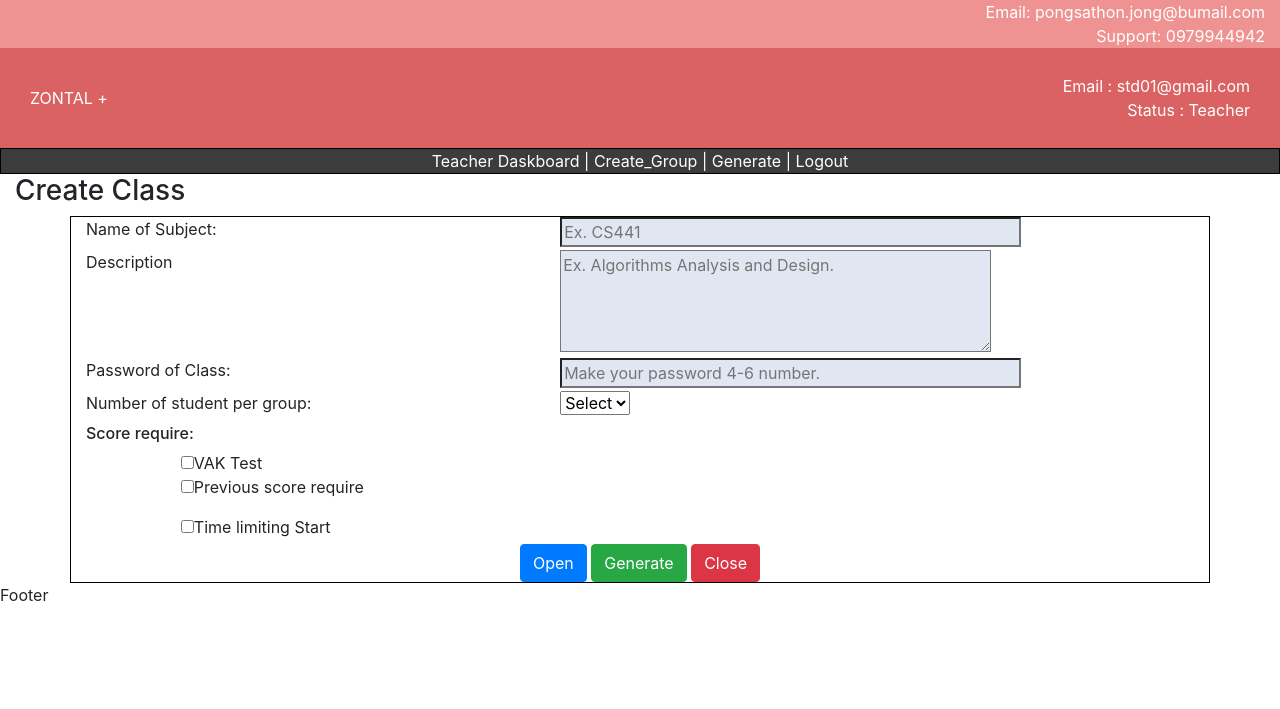
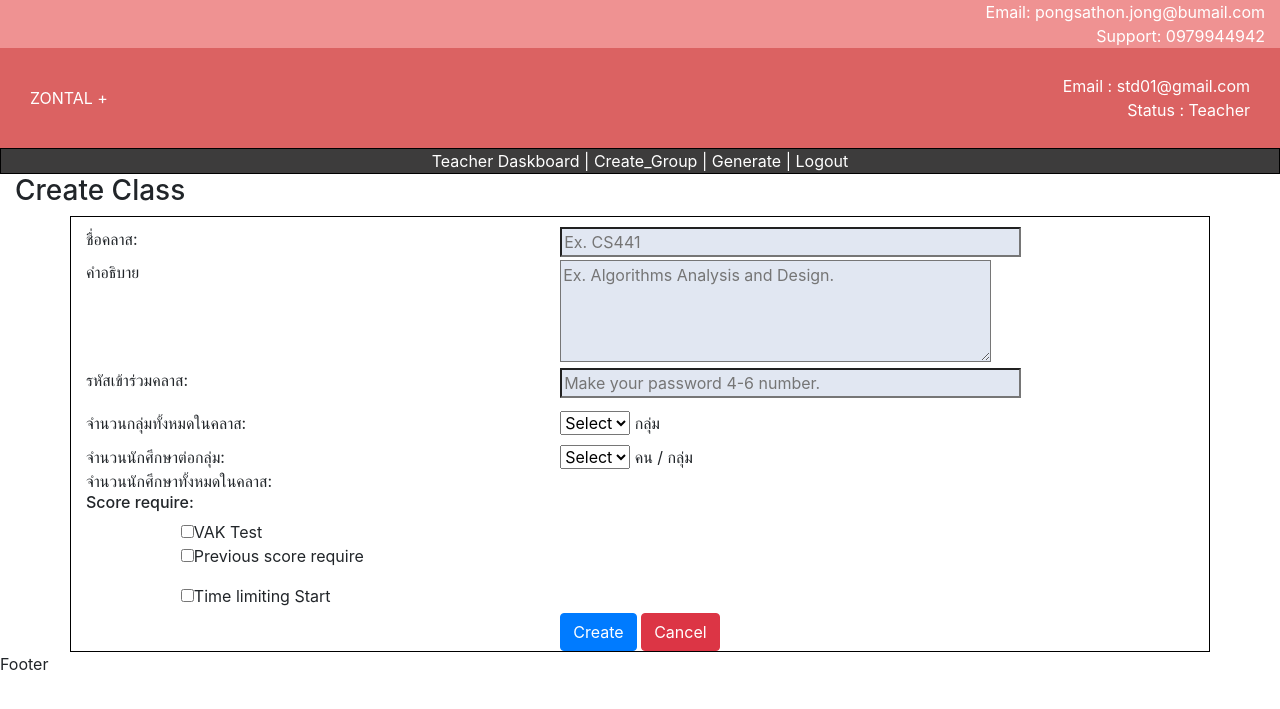
Before and after one commit to SubAlgo/zontal, a PHP site: page /zontal/group_setting.php in a window 1280 px wide. Shown: the top 709 px of the page. Run offline with PHP 8.4, Linux system fonts and the light colour scheme; a user stored in the database is signed in.

Commit message:
change interface create class (Add: nGroup, LimitStd)

```diff
--- a/group_setting.php
+++ b/group_setting.php
@@ -30,13 +30,7 @@
 
 
     ?>
-    <!--
 
-    <script src="https://stackpath.bootstrapcdn.com/bootstrap/4.1.3/js/bootstrap.min.js" integrity="sha384-ChfqqxuZUCnJSK3+MXmPNIyE6ZbWh2IMqE241rYiqJxyMiZ6OW/JmZQ5stwEULTy" crossorigin="anonymous"></script>
-    <script src="https://code.jquery.com/jquery-3.3.1.slim.min.js" integrity="sha384-q8i/X+965DzO0rT7abK41JStQIAqVgRVzpbzo5smXKp4YfRvH+8abtTE1Pi6jizo" crossorigin="anonymous"></script>
-    <script src="https://cdnjs.cloudflare.com/ajax/libs/popper.js/1.14.3/umd/popper.min.js" integrity="sha384-ZMP7rVo3mIykV+2+9J3UJ46jBk0WLaUAdn689aCwoqbBJiSnjAK/l8WvCWPIPm49" crossorigin="anonymous"></script>
-    <link rel="stylesheet" href="https://stackpath.bootstrapcdn.com/bootstrap/4.1.3/css/bootstrap.min.css" integrity="sha384-MCw98/SFnGE8fJT3GXwEOngsV7Zt27NXFoaoApmYm81iuXoPkFOJwJ8ERdknLPMO" crossorigin="anonymous">
-    -->
     <title>Create Class</title>
 </head>
 <style>
@@ -53,11 +47,11 @@
         <h3>Create Class</h3>
 
         <div class="container" style="border: 1px solid black">
-            <form action="" id="create_class" method="get">
+            <form action="" id="create_class" method="get" style="margin-top:10px;">
                 <input type="hidden" id="teacher" value="<?php echo("{$_SESSION['email']}"); ?>">
 
                 <div class="text-center1 row">
-                    <div class="col-md-5">Name of Subject: </div>
+                    <div class="col-md-5">ชื่อคลาส: </div>
                     <div class="col-md-7">
                         <input type="text" size="40" id="subject" name="subject" placeholder="Ex. CS441">
                     </div>
@@ -65,7 +59,7 @@
                 </div>
 
                 <div class="text-center1 row">
-                    <div class="col-md-5">Description</div>
+                    <div class="col-md-5">คำอธิบาย</div>
                     <div class="col-md-7">
                         <textarea rows="4" cols="40" id="description" name="description" form="create_class" placeholder="Ex. Algorithms Analysis and Design."></textarea>
                     </div>
@@ -73,17 +67,45 @@
                 </div>
 
                 <div class="text-center1 row">
-                    <div class="col-md-5">Password of Class:</div>
+                    <div class="col-md-5">รหัสเข้าร่วมคลาส:</div>
                     <div class="col-md-7">
                         <input type="text" size="40" id="password" name="password" placeholder="Make your password 4-6 number.">
                     </div>
                     <hr>
                 </div>
 
-                <div class="row">
-                    <div class="col-md-5">Number of student per group:</div>
+                <div class="row" style="margin-top:10px;">
+                    <div class="col-md-5">
+                        <span>จำนวนกลุ่มทั้งหมดในคลาส:</span>
+                    </div>
                     <div class="col-md-7">
-                        <select name="std_limit" id="std_limit">
+                        <select name="nGroup" id="nGroup">
+                        <option value="0">Select</option>
+                            <option value="1">1</option>
+                            <option value="2">2</option>
+                            <option value="3">3</option>
+                            <option value="4">4</option>
+                            <option value="5">5</option>
+                            <option value="6">6</option>
+                            <option value="7">7</option>
+                            <option value="8">8</option>
+                            <option value="9">9</option>
+                            <option value="10">10</option>
+                            <option value="11">11</option>
+                            <option value="12">12</option>
+                            <option value="13">13</option>
+                            <option value="14">14</option>
+                            <option value="15">15</option>
+                        </select>
+                        <span>กลุ่ม</span>
+                    </div>
+
+                </div>
+
+                <div class="row" style="margin-top:10px;">
+                    <div class="col-md-5">จำนวนนักศึกษาต่อกลุ่ม:</div>
+                    <div class="col-md-7">
+                        <select name="perGroup" id="perGroup">
                             <option value="0">Select</option>
                             <option value="1">1</option>
                             <option value="2">2</option>
@@ -106,9 +128,20 @@
                             <option value="19">19</option>
                             <option value="20">20</option>
                         </select>
+                        <span>คน / กลุ่ม</span>
                     </div>
-                    <hr>
                 </div>
+
+                <div class="row">
+                    <div class="col-md-5">
+                        <span>จำนวนนักศึกษาทั้งหมดในคลาส:</span>
+                    </div>
+                    <div class="col-md-7">
+                        <span id="nStudent"></span>
+                    </div>
+                </div>
+
+
 
                 <div class="row">
                     <div class="col-md-12">
@@ -186,9 +219,9 @@
                 <div class="row text-center" style="padding-top:5px">
                     <div class="col-md-12">
                         <!-- <input class="btn btn-primary" type="submit" value="Open"> -->
-                        <span class="btn btn-primary" id="btn_open">Open</span>
-                        <span class="btn btn-success" id="btn_gen">Generate</span>
-                        <span class="btn btn-danger">Close</span>
+                        <span class="btn btn-primary" id="btn_open">Create</span>
+                        <!-- <span class="btn btn-success" id="btn_gen">Generate</span> -->
+                        <span class="btn btn-danger" id="btn_close">Cancel</span>
                     </div>
                 </div>
 
@@ -199,6 +232,34 @@
 
     <script type="text/javascript">
         $(document).ready(function () {
+            let nGroup;
+            let perGroup;
+            let nStudent = 0;
+
+            $('#btn_close').on('click', () => {
+                nGroup = $('#nGroup').val()
+                perGroup = $('#perGroup').val()
+                nStudent = nGroup * perGroup
+
+                $('#nStudent').html(nStudent  + " คน")
+            })
+
+            //ถ้าเปลี่ยนค่าจำนวนกลุ่ม ให้...
+            $('#nGroup').on('change', ()=> {
+                nGroup = $('#nGroup').val()
+                perGroup = $('#perGroup').val()
+                nStudent = nGroup * perGroup
+
+                $('#nStudent').html(nStudent  + " คน")
+            })
+
+            //ถ้าเปลี่ยนค่าจำนวนนักศึกษาต่อกลุ่ม ให้...
+            $('#perGroup').on('change', ()=> {
+                nGroup = $('#nGroup').val()
+                perGroup = $('#perGroup').val()
+                nStudent = nGroup * perGroup
+                $('#nStudent').html(nStudent + " คน")
+            })
 
             let prev = [];
             // Function สร้างรายวิชาที่ต้องการ
@@ -265,10 +326,10 @@
                 let teacher = $("#teacher").val();
                 //alert(v+"|"+a+"|"+k)
 
-                subject = $("#subject").val();
-                desc = $("#description").val();
-                pass = $("#password").val();
-                perGroup = $("#std_limit").val();
+                subject     = $("#subject").val();
+                desc        = $("#description").val();
+                pass        = $("#password").val();
+                perGroup    = $("#perGroup").val();
 
                 //checkVAK สำหรับเตรียมข้อมูลก่อนส่งค่า
                 //คือ ถ้าเลือก check VAK ถึงจะเข้ามากำหนดค่า
@@ -277,6 +338,15 @@
                 let checkV = $("#v:checked").length;
                 let checkA = $("#a:checked").length;
                 let checkK = $("#k:checked").length;
+
+
+                if(nStudent == 0) {
+                    alert("ไม่สามารถสร้างคลาสได้ \n เนื่องจากกำหนดจำนวนกลุ่ม หรือ นักศึกษาต่อกลุ่มไม่ถูกต้อง")
+                    return false
+                }
+                alert(nStudent)
+
+
 
                 if(checkVAK != 0) {
                     if(checkV != 0) {
@@ -309,7 +379,9 @@
                             subject : subject,
                             desc : desc,
                             pass: pass,
+                            nGroup, nGroup,
                             perGroup: perGroup,
+                            nStudent: nStudent,
                             v: v,
                             a: a,
                             k: k,
@@ -318,13 +390,7 @@
                             date_start: date_start,
                             date_end: date_end
                             };
-
-                /*
-                let jso = '{    "employees" : [' +
-                                '{ "firstName":"John" , "lastName":"Doe" },' +
-                                '{ "firstName":"Anna" , "lastName":"Smith" },' +
-                                '{ "firstName":"Peter" , "lastName":"Jones" } ]}';
-                */
+                console.log(data)
 
                 $.ajax({
                     url: 'ajax_createclass.php',
@@ -343,7 +409,7 @@
                 //alert(data.email);
                 //alert(obj['employees'][0]['firstName'])
                 //console.log(obj['employees'][0]['firstName'])
-                console.log(data)
+
                 //console.log(JSON.parse(data))
 
 
```
Lines whose indentation alone changed are shown as unchanged.
